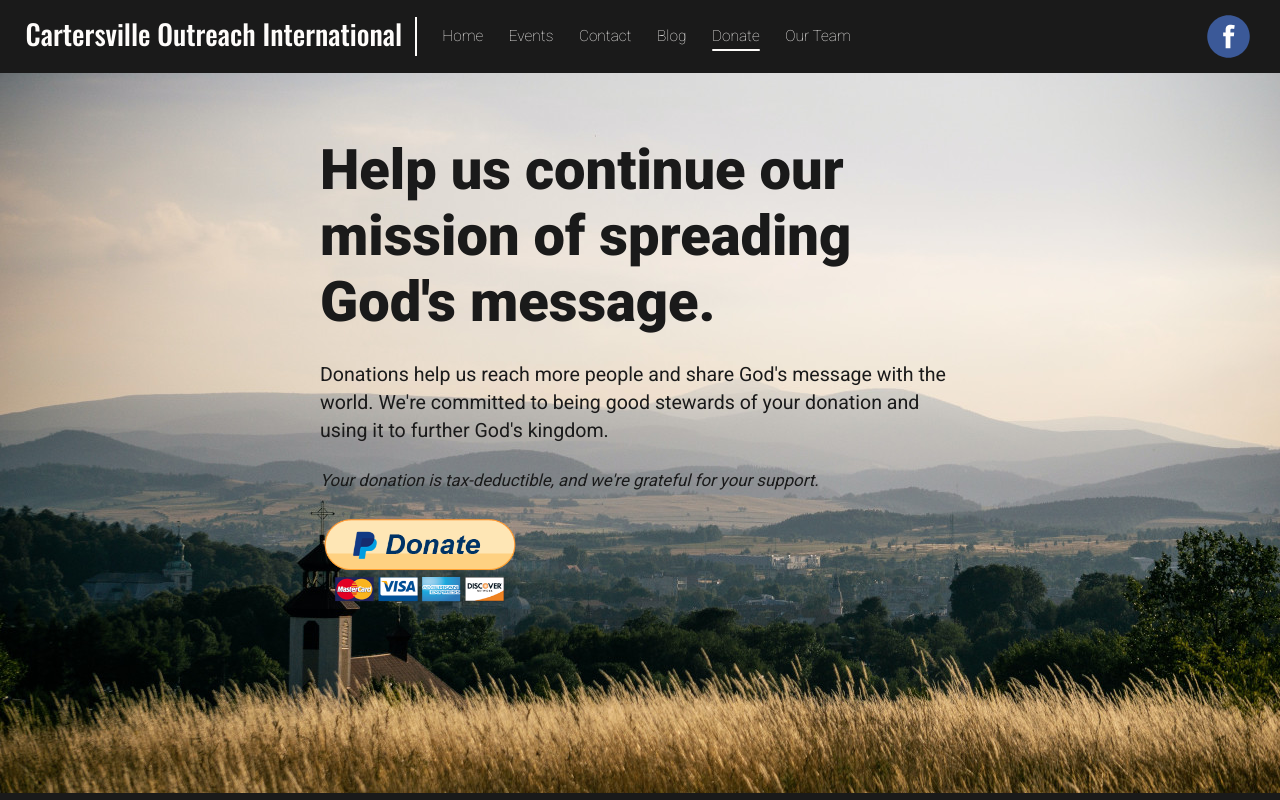
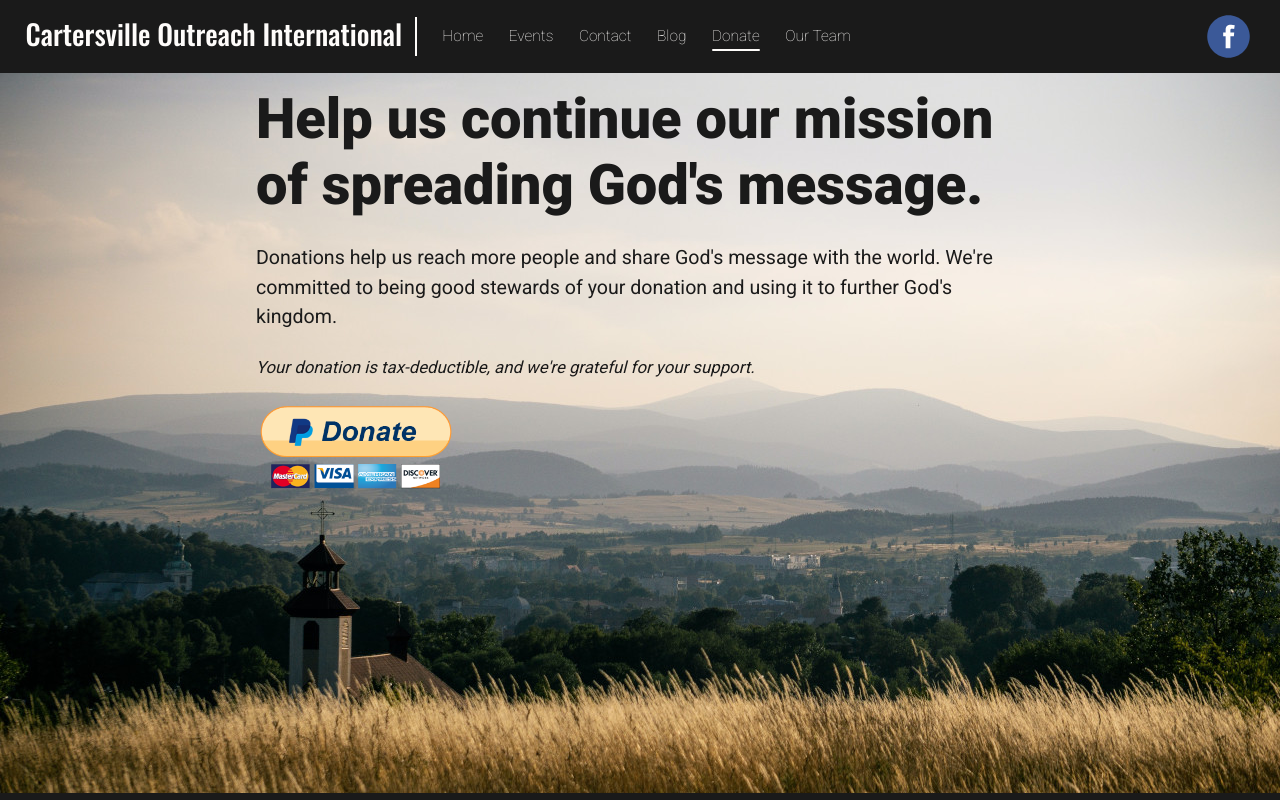
Before and after one commit to cartersvilleoutreachint/website, a Next.js app: page /donate in a window 1280 px wide. Shown: the top 800 px of the page. Built offline with nearby package versions, Linux system fonts and the light colour scheme.

Commit message:
added styles for small laptop

```diff
--- a/src/app/(mainsite)/components/Pages/Donate/donate.module.css
+++ b/src/app/(mainsite)/components/Pages/Donate/donate.module.css
@@ -86,6 +86,27 @@
 
     .bgImg{
         object-position: left center;
-
     }
 }
+
+/* SMALL LAPTOP STYLES */
+@media only screen and (min-width: 991px) and (max-width: 1400px){
+
+    .donateSection div{
+        padding: 1vw 0;
+        width: 60vw;
+    }
+    .donateSection h2{
+        font-size: 4rem;
+    }
+    .donateSection p{
+        margin: 2vw 0;
+        font-size: 1.4rem;
+        line-height: 2.1rem;
+    }
+
+    .donateSection span{
+        font-size: 1.2rem;
+        margin-bottom: 2vw;
+    }
+}
```
Also changed, not shown: src/app/(mainsite)/components/Pages/Contact/ContactMethods/contactmethods.module.css (+8 -0 lines).
